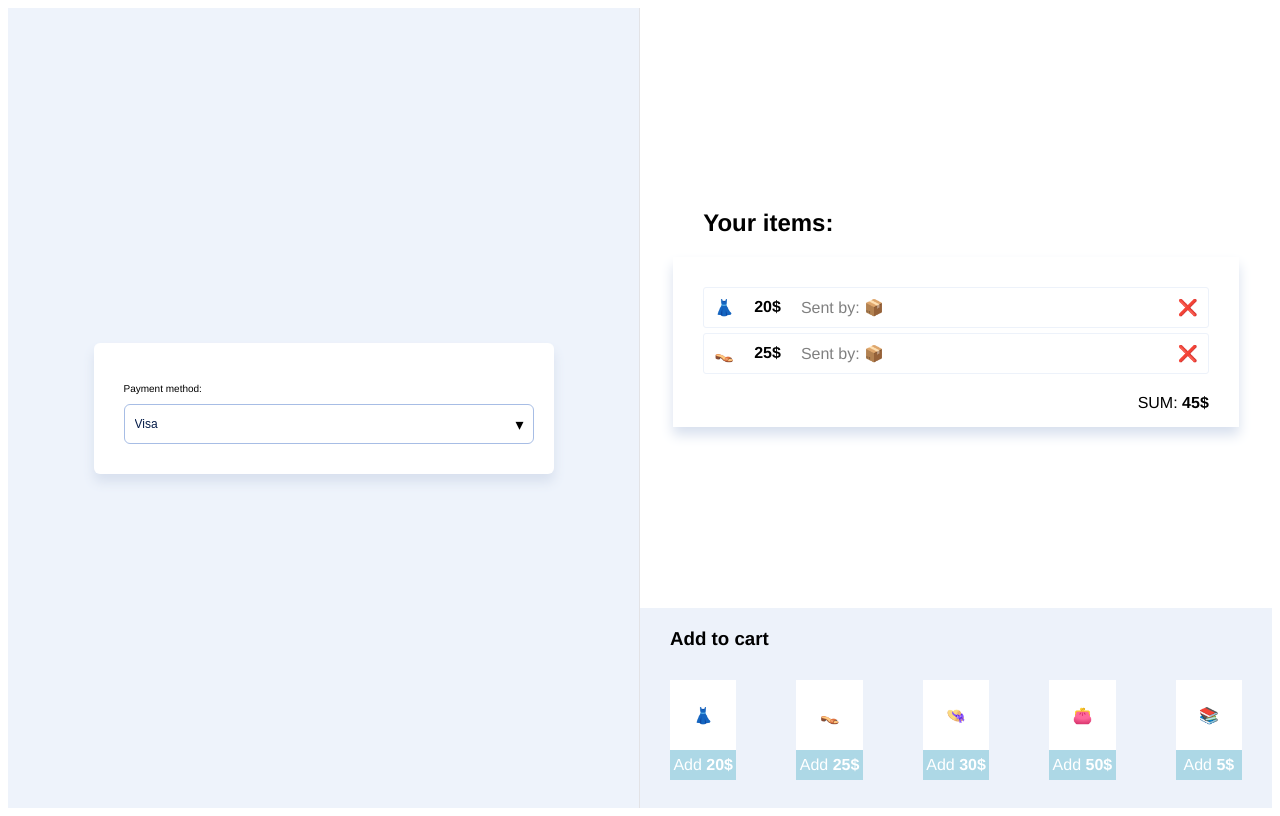
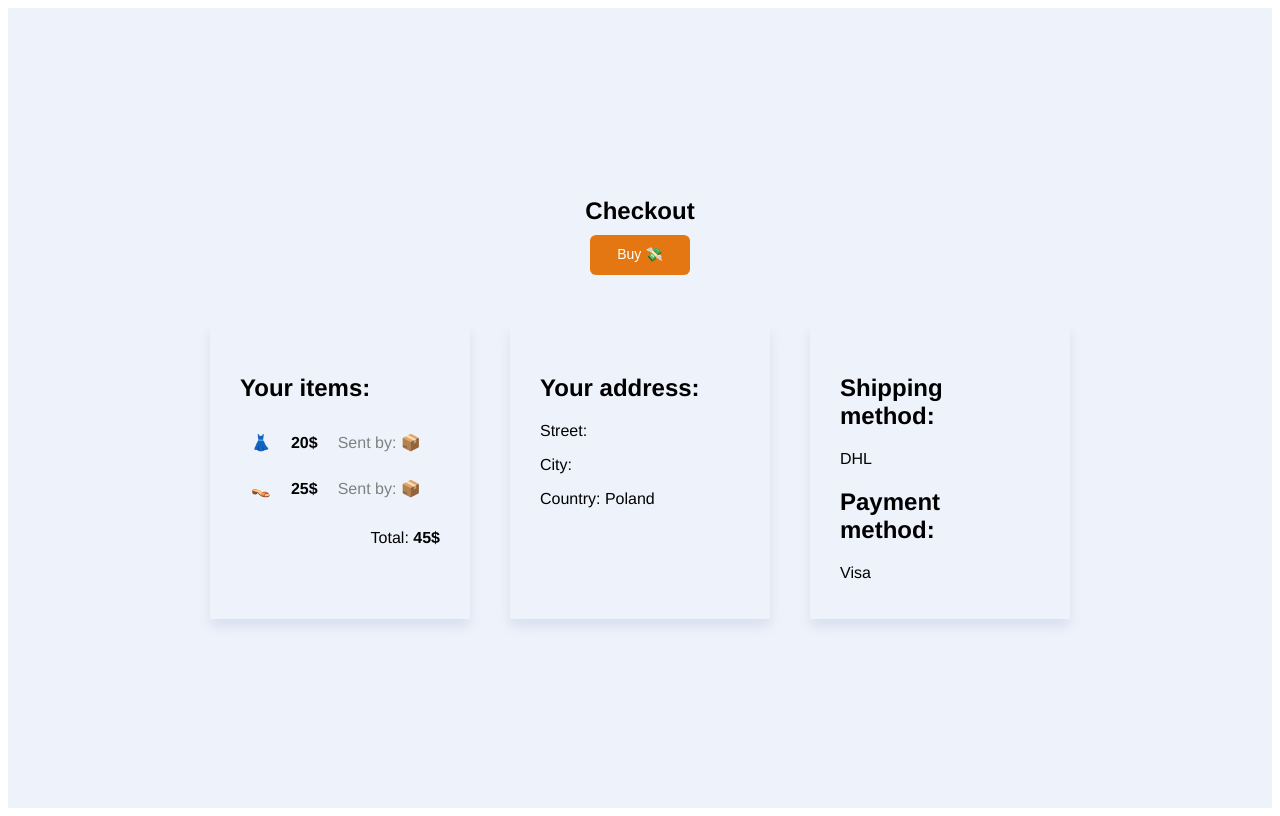
Before and after one commit to aleksandrakurek/cart, a React app: page / in a window 1280 px wide. Built offline with nearby package versions, Linux system fonts and the light colour scheme.

Commit message:
Add checkout page

```diff
--- a/src/App.tsx
+++ b/src/App.tsx
@@ -7,13 +7,10 @@ import { colors } from '~/config';
 import AddressForm from '~/modules/AddressForm';
 import ProductForm from '~/modules/ProductForm';
 import PaymentForm from '~/modules/PaymentForm';
+import Checkout from '~/modules/Checkout';
 
 
 const App = () => {
-   const isProductForm: boolean = false;
-   const isAddressForm: boolean = false;
-   const isPaymentForm: boolean = true;
-
          useEffect(() => {
             return () => {
                setCartItem(cartItems);
@@ -55,25 +52,38 @@ const App = () => {
             setPaymentMethod(paymentMethod);
          };
 
-   return (
-      <Wrapper>
-         {isProductForm
-          ? <ProductForm handleAddToCart={handleAddToCart} />
-          : isAddressForm
-            ? <AddressForm
+         const isAddressForm: boolean = false;
+         const isPaymentForm: boolean = false;
+         const isCheckout: boolean = true;
+
+         const getCurrentStep = () => {
+            if (isAddressForm) {
+               return <AddressForm
                   address={address}
                   handleSaveAddress={handleSaveAddress}
                   shippingMethod={shippingMethod}
                   handleSaveShippingMethod={handleSaveShippingMethod}
-            />
-            : isPaymentForm
-              ? <PaymentForm paymentMethod={paymentMethod} handleSavePaymentMethod={handleSavePaymentMethod} />
-              : null
+               />;
             }
-         <CartSection updatedCartItems={cartItems} />
+
+            if (isPaymentForm) {
+               return <PaymentForm paymentMethod={paymentMethod} handleSavePaymentMethod={handleSavePaymentMethod} />;
+            }
+
+            if (isCheckout) {
+               return <Checkout cartItems={cartItems} address={address} shippingMethod={shippingMethod} paymentMethod={paymentMethod} />;
+            }
+
+            return <><ProductForm handleAddToCart={handleAddToCart} /><CartSection updatedCartItems={cartItems} /></>;
+         };
+
+         return (
+            <Wrapper>
+               {getCurrentStep()}
             </Wrapper>
          );
-};
+      }
+;
 
 const Wrapper = styled.div`
    width: 100%;
--- a/src/modules/Cart.tsx
+++ b/src/modules/Cart.tsx
@@ -24,9 +24,9 @@ const Cart = ({ cartItems, removeItem }: CartProps) => {
                   </Item>
                );
             })}
-            <Sum>
-               SUM: <b>{cartItems ? cartItems.map(item => parseInt(item.price)).reduce((prev, next) => prev + next) : 0}$</b>
-            </Sum>
+            <Total>
+               Total: <b>{cartItems ? cartItems.map(item => parseInt(item.price)).reduce((prev, next) => prev + next) : 0}$</b>
+            </Total>
          </ItemsWrapper>
       </Wrapper>
    );
@@ -95,7 +95,7 @@ const RemoveIcon = styled.span`
    }
 `;
 
-const Sum = styled.div`
+const Total = styled.div`
    margin: 20px 0 0 0;
    width: 100%;
    text-align: right;
--- a/src/modules/Checkout.tsx
+++ b/src/modules/Checkout.tsx
@@ -1,43 +1,160 @@
 import React from "react";
 import styled from "styled-components";
+import { AddressProps, ProductProps } from '~/modules/data';
+import { sharedButtonStyles } from '~/components/Button/parts';
 
-const AddProductForm = () => {
+interface CheckoutProps {
+   cartItems: ProductProps[];
+   address: AddressProps;
+   shippingMethod: string;
+   paymentMethod: string;
+}
+
+const Checkout = ({ cartItems, address, shippingMethod, paymentMethod }: CheckoutProps) => {
+
+   const handleSubmit = e => {
+      e.preventDefault();
+
+      fetch("https://eo2a2zgr32q6sd4.m.pipedream.net", {
+         method: "POST",
+         headers: {
+            "Content-Type": "application/json",
+         },
+         mode: "cors",
+         body: JSON.stringify({
+            cartItems,
+            address,
+            shippingMethod,
+            paymentMethod,
+         }),
+      });
+   };
+
    return (
       <Wrapper>
-         <FormWrapper>
-            <Title>Checkout</Title>
-            <InputWrapper>
-            </InputWrapper>
-            <InputWrapper>
-            </InputWrapper>
+         <Title>
+            Checkout
             <ButtonWrapper>
+               <StyledButton onClick={handleSubmit}>Buy 💸</StyledButton>
             </ButtonWrapper>
-         </FormWrapper>
+         </Title>
+
+         <DetialsWrapper>
+            <ItemsWrapper>
+               <Text>Your items:</Text>
+               {cartItems && cartItems.map((cartItem, i) => {
+                  return (
+                     <Item key={i}>
+                        <ItemDetails>
+                           <Name>{cartItem.name}</Name>
+                           <Price>{cartItem.price}$</Price>
+                           <ShippingDetails>Sent by: {cartItem.isRequiringShipping ? "📦" : "✉️"}</ShippingDetails>
+                        </ItemDetails>
+                     </Item>
+                  );
+               })}
+               <Total>
+                  Total: <b>{cartItems ? cartItems.map(item => parseInt(item.price)).reduce((prev, next) => prev + next) : 0}$</b>
+               </Total>
+            </ItemsWrapper>
+            <ItemsWrapper>
+               <Text>Your address:</Text>
+               <AddressItem>Street: {address.street}</AddressItem>
+               <AddressItem>City: {address.city}</AddressItem>
+               <AddressItem>Country: {address.country}</AddressItem>
+            </ItemsWrapper>
+            <ItemsWrapper>
+               <Text>Shipping method:</Text>
+               <AddressItem>{shippingMethod}</AddressItem>
+               <Text>Payment method:</Text>
+               <AddressItem>{paymentMethod}</AddressItem>
+            </ItemsWrapper>
+         </DetialsWrapper>
       </Wrapper>
    );
 };
 
 
 const Wrapper = styled.div`
-   width: 50%;
+   width: 80%;
    padding: 100px 0;
    display: flex;
    flex-flow: column;
    align-items: center;
 `;
 
-const FormWrapper = styled.div`
+const DetialsWrapper = styled.div`
    display: flex;
-   flex-flow: column;
+   flex-flow: row wrap;
    align-items: flex-start;
 `;
 
 const Title = styled.h2``;
 
-const InputWrapper = styled.div`
-   width: 387px;
+const ItemsWrapper = styled.div`
+   width: 200px;
+   align-items: center;
+   justify-content: center;
+   flex-flow: column;
+   padding: 30px 30px 15px 30px;
+   box-shadow: 0 8px 12px 0 #d8e0ee;
+   max-height: 400px;
+   overflow-y: auto;
+   margin: 20px;
+   height: 250px;
 `;
 
-const ButtonWrapper = styled.div``;
+const Item = styled.div`
+   padding: 10px;
+   border: 1px solid #edf2fa;
+   display: flex;
+   flex-flow: row;
+   align-items: center;
+   border-radius: 3px;
+   margin-bottom: 5px;
+   justify-content: space-between;
+`;
 
-export default AddProductForm;
+const ItemDetails = styled.div`
+   display: flex;
+   align-items: center;
+   flex-flow: row;
+   justify-content: space-between;
+`;
+
+const Text = styled.h2`
+   width: 80%;
+`;
+
+const Name = styled.span``;
+const AddressItem = styled.p``;
+
+const Price = styled.div`
+   margin-left: 20px;
+   font-weight: bold;
+`;
+
+const ShippingDetails = styled.span`
+   width: 100px;
+   display: inline-block;
+   margin-left: 20px;
+   color: grey;
+`;
+
+const Total = styled.div`
+   margin: 20px 0 0 0;
+   width: 100%;
+   text-align: right;
+`;
+
+const ButtonWrapper = styled.div`
+   margin: 10px 0;
+`;
+
+const StyledButton = styled.button`
+   ${sharedButtonStyles};
+   width: 100px;
+   margin: 0 auto;
+`;
+
+export default Checkout;
```
Lines whose indentation alone changed are shown as unchanged.
